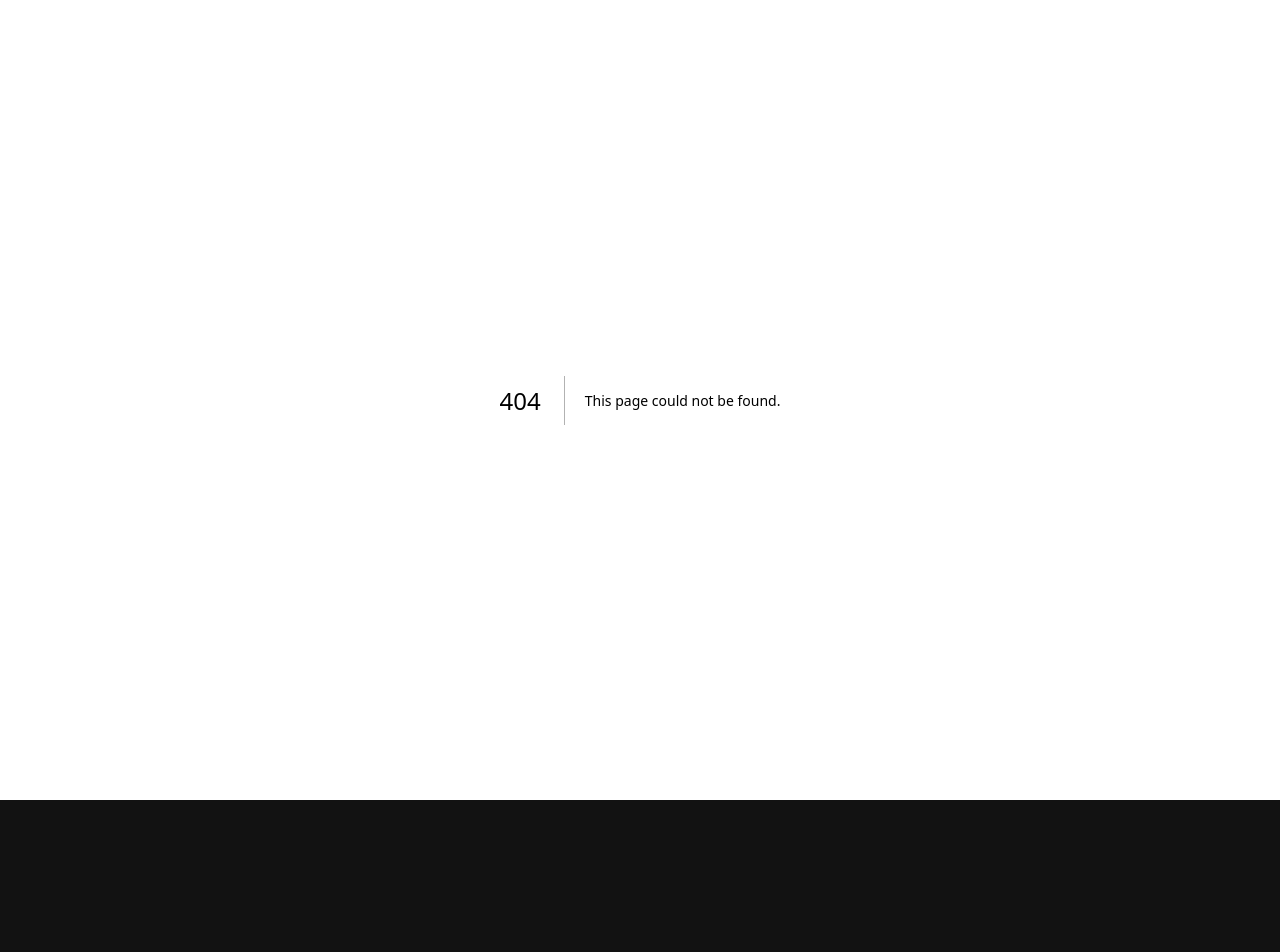
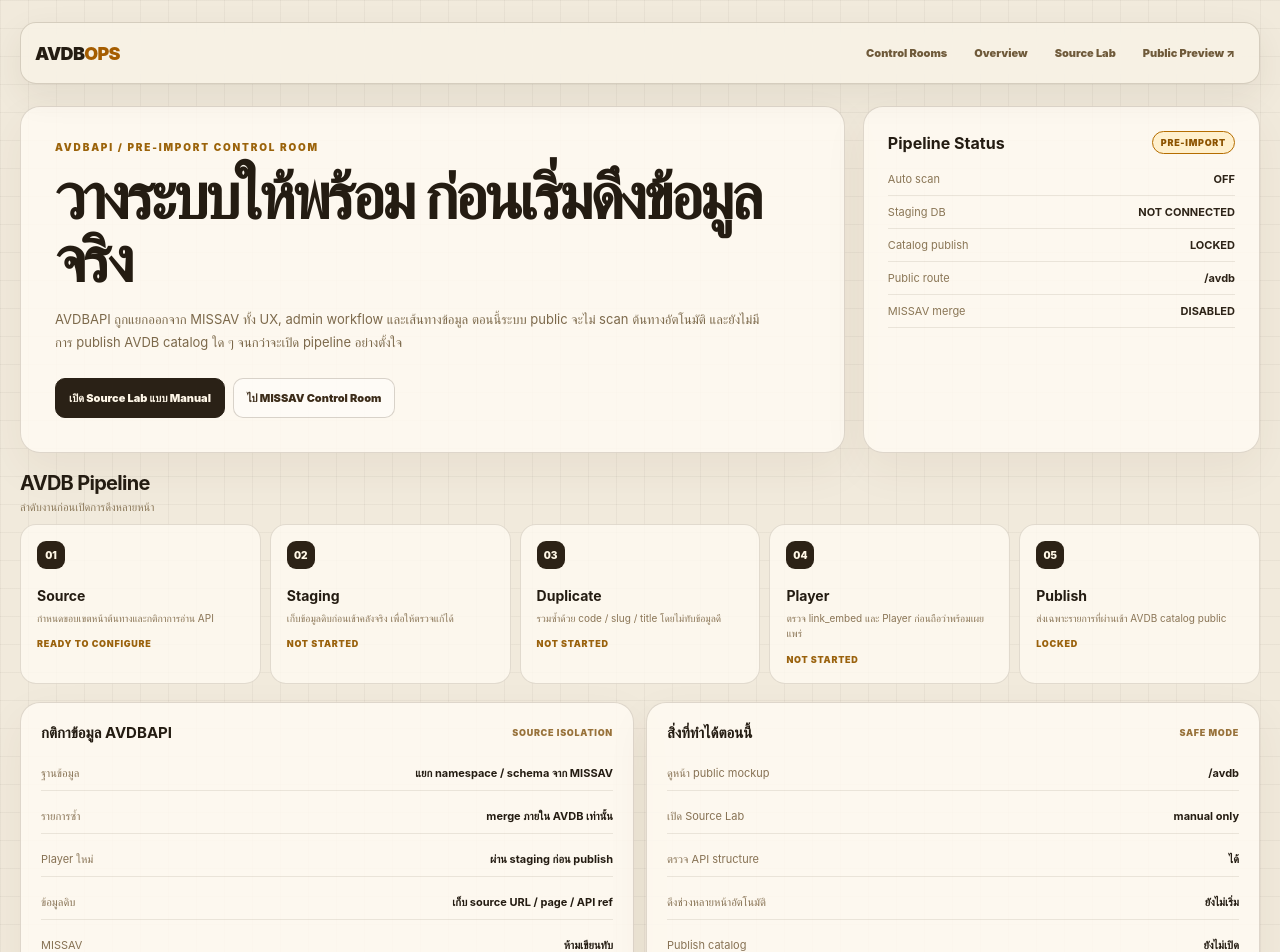
Before and after one commit to frankkk99/hlstest, a Next.js app: page /admin/avdb in a window 1280 px wide. Before the commit this address had no page. Shown: the top 952 px of the page. Before the commit the page ends 800 px from the top, so only its background shows below. Built offline with nearby package versions, Linux system fonts and the light colour scheme.

Commit message:
Add dedicated AVDB pre-import control room

```diff
--- /dev/null
+++ b/app/admin/avdb/page.tsx
@@ -0,0 +1,99 @@
+import Link from "next/link";
+import styles from "./avdb-admin.module.css";
+
+const pipeline = [
+  ["01", "Source", "กำหนดขอบเขตหน้าต้นทางและกติกาการอ่าน API", "READY TO CONFIGURE"],
+  ["02", "Staging", "เก็บข้อมูลดิบก่อนเข้าคลังจริง เพื่อให้ตรวจแก้ได้", "NOT STARTED"],
+  ["03", "Duplicate", "รวมซ้ำด้วย code / slug / title โดยไม่ทับข้อมูลดี", "NOT STARTED"],
+  ["04", "Player", "ตรวจ link_embed และ Player ก่อนถือว่าพร้อมเผยแพร่", "NOT STARTED"],
+  ["05", "Publish", "ส่งเฉพาะรายการที่ผ่านเข้า AVDB catalog public", "LOCKED"],
+] as const;
+
+export default function AvdbAdminPage() {
+  return (
+    <main className={styles.page}>
+      <div className={styles.shell}>
+        <header className={styles.topbar}>
+          <Link className={styles.brand} href="/admin/avdb">AVDB<span>OPS</span></Link>
+          <nav className={styles.nav} aria-label="เมนู AVDBAPI">
+            <Link href="/admin">Control Rooms</Link>
+            <Link href="/admin/avdb">Overview</Link>
+            <Link href="/admin/avdb-import-test">Source Lab</Link>
+            <Link href="/avdb">Public Preview ↗</Link>
+          </nav>
+        </header>
+
+        <section className={styles.hero}>
+          <div className={styles.heroMain}>
+            <p className={styles.eyebrow}>AVDBAPI / PRE-IMPORT CONTROL ROOM</p>
+            <h1 className={styles.title}>วางระบบให้พร้อม ก่อนเริ่มดึงข้อมูลจริง</h1>
+            <p className={styles.description}>
+              AVDBAPI ถูกแยกออกจาก MISSAV ทั้ง UX, admin workflow และเส้นทางข้อมูล ตอนนี้ระบบ public จะไม่ scan ต้นทางอัตโนมัติ และยังไม่มีการ publish AVDB catalog ใด ๆ จนกว่าจะเปิด pipeline อย่างตั้งใจ
+            </p>
+            <div className={styles.heroActions}>
+              <Link className={styles.primary} href="/admin/avdb-import-test">เปิด Source Lab แบบ Manual</Link>
+              <Link className={styles.secondary} href="/admin/missav">ไป MISSAV Control Room</Link>
+            </div>
+          </div>
+
+          <aside className={styles.statusPanel}>
+            <div className={styles.statusTop}><h2>Pipeline Status</h2><span className={styles.statusPill}>PRE-IMPORT</span></div>
+            <div className={styles.statusList}>
+              <div className={styles.statusRow}><span>Auto scan</span><strong>OFF</strong></div>
+              <div className={styles.statusRow}><span>Staging DB</span><strong>NOT CONNECTED</strong></div>
+              <div className={styles.statusRow}><span>Catalog publish</span><strong>LOCKED</strong></div>
+              <div className={styles.statusRow}><span>Public route</span><strong>/avdb</strong></div>
+              <div className={styles.statusRow}><span>MISSAV merge</span><strong>DISABLED</strong></div>
+            </div>
+          </aside>
+        </section>
+
+        <section className={styles.section}>
+          <div className={styles.sectionHeader}>
+            <div><h2>AVDB Pipeline</h2><p>ลำดับงานก่อนเปิดการดึงหลายหน้า</p></div>
+          </div>
+          <div className={styles.pipeline}>
+            {pipeline.map(([number, title, description, state]) => (
+              <article className={styles.step} key={number}>
+                <span className={styles.stepNumber}>{number}</span>
+                <h3>{title}</h3>
+                <p>{description}</p>
+                <span className={styles.stepState}>{state}</span>
+              </article>
+            ))}
+          </div>
+        </section>
+
+        <section className={styles.section}>
+          <div className={styles.grid}>
+            <article className={styles.panel}>
+              <div className={styles.panelHeader}><h3>กติกาข้อมูล AVDBAPI</h3><span>SOURCE ISOLATION</span></div>
+              <ul className={styles.list}>
+                <li><span>ฐานข้อมูล</span><strong>แยก namespace / schema จาก MISSAV</strong></li>
+                <li><span>รายการซ้ำ</span><strong>merge ภายใน AVDB เท่านั้น</strong></li>
+                <li><span>Player ใหม่</span><strong>ผ่าน staging ก่อน publish</strong></li>
+                <li><span>ข้อมูลดิบ</span><strong>เก็บ source URL / page / API ref</strong></li>
+                <li><span>MISSAV</span><strong>ห้ามเขียนทับ</strong></li>
+              </ul>
+            </article>
+
+            <article className={styles.panel}>
+              <div className={styles.panelHeader}><h3>สิ่งที่ทำได้ตอนนี้</h3><span>SAFE MODE</span></div>
+              <ul className={styles.list}>
+                <li><span>ดูหน้า public mockup</span><strong>/avdb</strong></li>
+                <li><span>เปิด Source Lab</span><strong>manual only</strong></li>
+                <li><span>ตรวจ API structure</span><strong>ได้</strong></li>
+                <li><span>ดึงช่วงหลายหน้าอัตโนมัติ</span><strong>ยังไม่เริ่ม</strong></li>
+                <li><span>Publish catalog</span><strong>ยังไม่เปิด</strong></li>
+              </ul>
+            </article>
+          </div>
+        </section>
+
+        <div className={styles.lockNotice}>
+          การกดเข้าหน้า AVDBAPI public จะไม่ยิง <code>/api/avdb-scan</code> อีกต่อไป ส่วน Source Lab ยังอยู่เพื่อทดสอบแบบ manual เมื่อพร้อมออกแบบ schema/staging แล้วค่อยเปิดขั้นตอน import จริง
+        </div>
+      </div>
+    </main>
+  );
+}
```
